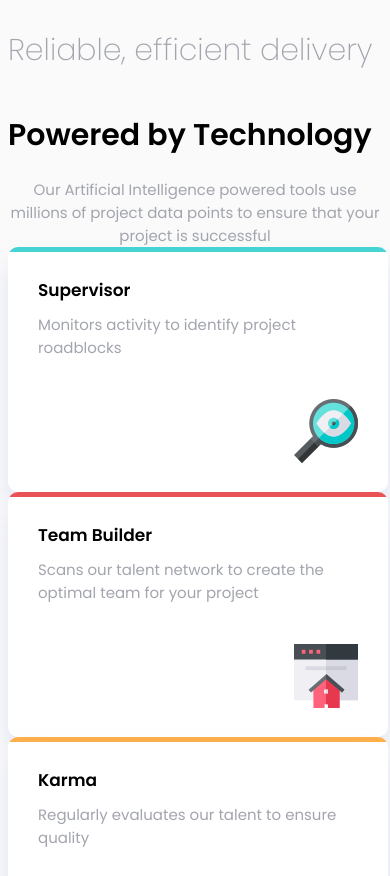
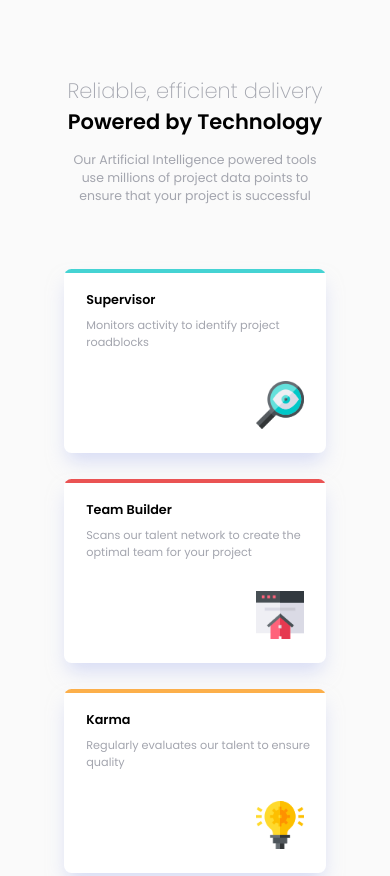
Before and after one commit to ggraciela/Challenge6_four-card-feature-section-master, a plain HTML site: page index.html in a window 390 px wide. Shown: the top 876 px of the page. Drawn offline with Linux system fonts and the light colour scheme.

Commit message:
finished mobile version

```diff
--- a/style.css
+++ b/style.css
@@ -164,8 +164,48 @@ html {
 }
 
 @media screen and (max-width: 500px) {
+    html {
+        width: 100%;
+        height: 100%;
+        display: flex;
+    }
     body {
         display: flex;
         flex-direction: column;
+        zoom: 0.75;
+        margin: auto;
+    }
+
+    .box1 , .box2 , .box3 , .box4 {
+        margin: 35px 0px;
+        width: 350px;
+    }
+
+    .boxes {
+        margin-top: 50px;
+        margin-bottom: 100px;
+    }
+
+
+    .description {
+        width: 300px;
+        margin: auto;
+        zoom: 1.11;
+    }
+
+    .icon1 , .icon2 , .icon3 , .icon4 {
+        margin-right: 10px;
+    }
+
+    h1 {
+        width: 350px;
+        font-size: 28px;
+        text-align: center;
+        margin-top: 0;
+    }
+
+    .thin {
+        margin-top: 100px;
+        margin-bottom: 0px;
     }
 }
```
